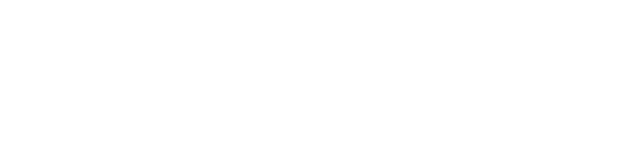
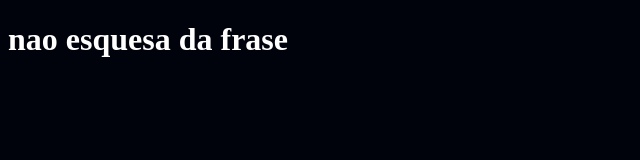
Before and after one commit to ThailaJJ/html-e-css-2-tentativa, a plain HTML site: page Alura-PlusThai/index.html in a window 1280 px wide. Shown: the whole page, without its empty margins (0-640 px from the left). Drawn offline with Linux system fonts and the light colour scheme.

Commit message:
dia 02.04.24

```diff
--- a/Alura-PlusThai/index.html
+++ b/Alura-PlusThai/index.html
@@ -8,6 +8,9 @@
 
 </head>
 
-<body></body>
+<body>
+<h1> nao esquesa da frase</h1>
+
+</body>
 
 </html>
--- a/Alura-PlusThai/style.css
+++ b/Alura-PlusThai/style.css
@@ -0,0 +1,11 @@
+:root{
+--branco-principal: #FFFFFF;
+--cinza-principal : #C0C0C0;
+--botao-azul : #167BF7;
+--cor-de-fundo : #00030C;
+}
+
+body {
+    background-color: var(--cor-de-fundo);
+     color: var(--branco-principal);
+}
```
